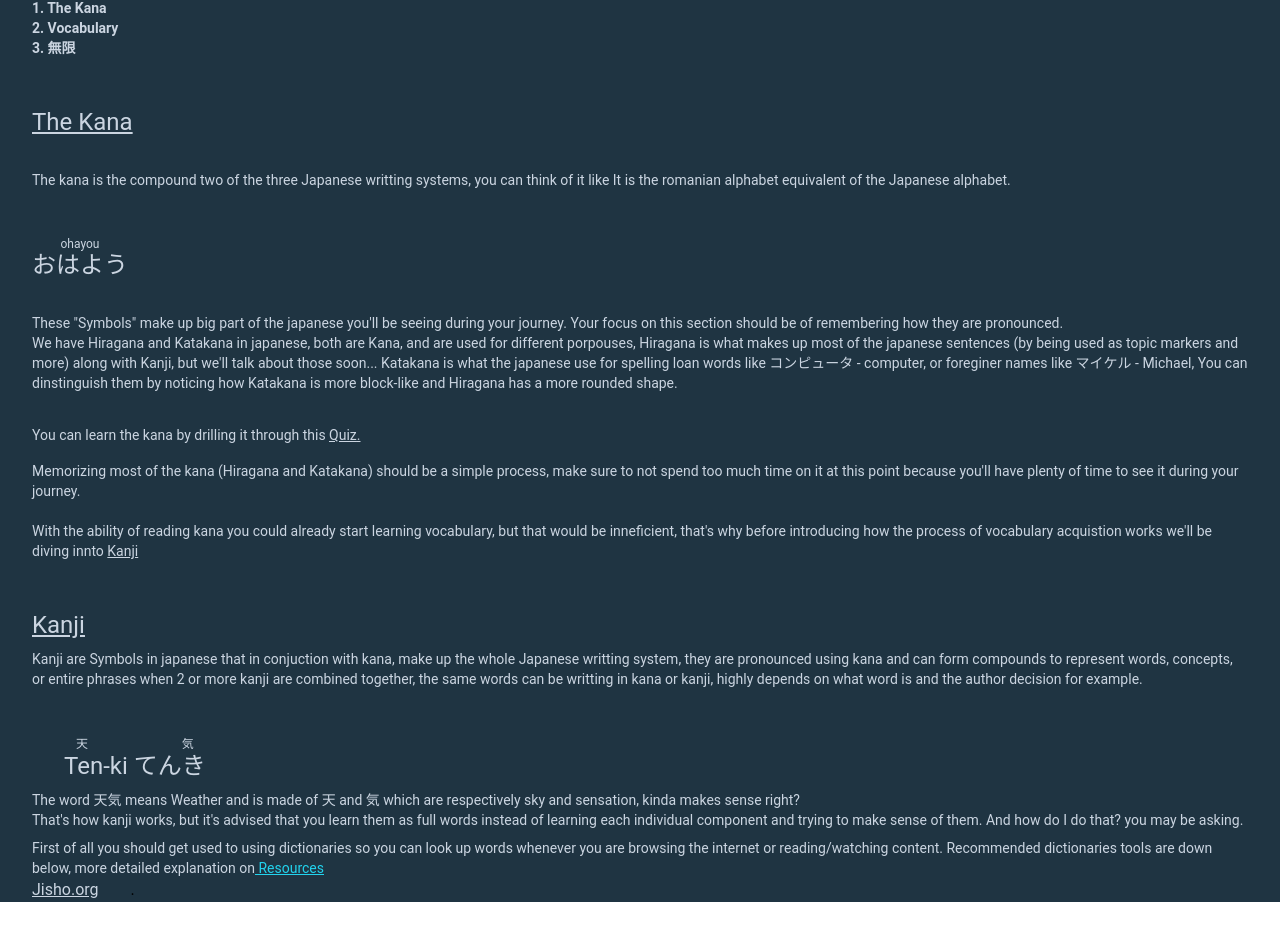
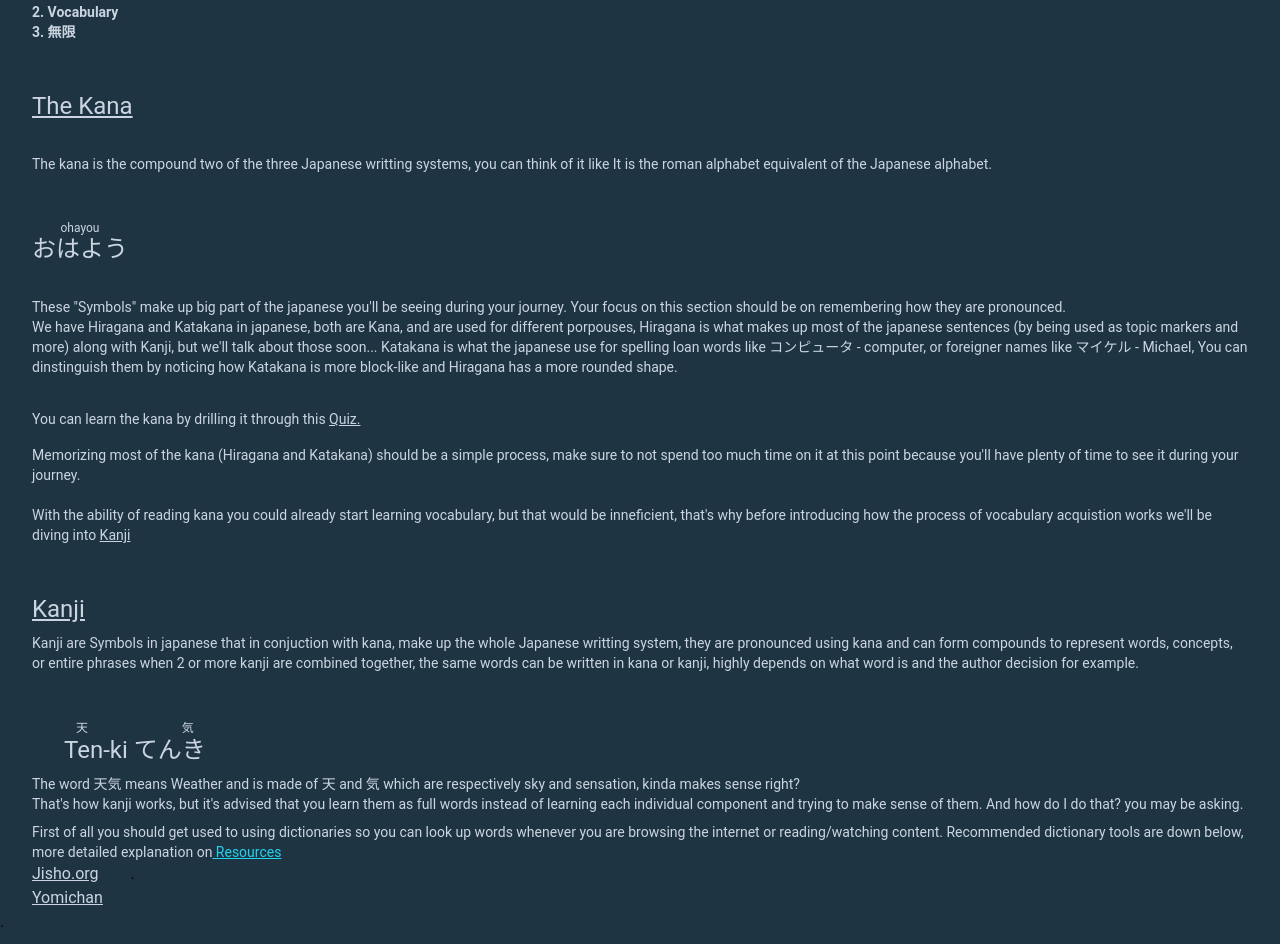
Before and after one commit to Shigure9934/Nulljp, a Next.js app: page /guide in a window 1280 px wide. Shown: the part 616-1560 px from the top of the page. Before the commit the page ends 1518 px from the top, so only its background shows below. Built offline with nearby package versions, Linux system fonts and the light colour scheme.

Commit message:
cleaned some code

```diff
--- a/pages/guide.js
+++ b/pages/guide.js
@@ -1,36 +1,49 @@
-import Header from '../components/header';
-import Image from 'next/image';
-import Link from 'next/link';
+import Header from "../components/header";
+import Image from "next/image";
+import Link from "next/link";
 
-function Guide(){
+function Guide() {
   return (
     <div>
       <Header />
       <div>
-            <h1 className='flex text-3xl px-8 pt-12 underline'>
-                Main Guide
-            </h1>
-            <p className='text-sm px-8 pt-8'>
+        <h1 className="flex text-3xl px-8 pt-8 underline">Main Guide</h1>
+        <p className="text-sm px-8 pt-8">
           So, how do I learn Japanese? you may be asking yourself. <br />
-                Well, first of all you need to have the right <strong> mindset  </strong> before you dive into seriously learning . <br />
-                After all It&apos;s something that takes a lot of time and effort, that&apos;s why this guide will start by guiding you into having the right mindset when it comes to learning Japanese. <br />
+          Well, first of all you need to have the right{" "}
+          <strong> mindset </strong> before you dive into seriously learning.{" "}
+          <br />
+          After all It&apos;s something that takes a lot of time and effort,
+          that&apos;s why this guide will start by guiding you into having the
+          right mindset when it comes to learning Japanese. <br />
         </p>
-            <h2 className='flex text-3xl px-8 pt-12 underline'>
-                The Mindset
-            </h2>
-            <p className='text-sm px-8 pt-8'>
-            The process of learning a language or anything long term  is something  <br />
-            hard, and you should acknowledge that, I won&apos;t tell you that it is simple <br />
-            or painless, It takes a lot of self commitment and <p className=' inline-block underline hover:text-cyan-700'><a href='https://en.wikipedia.org/wiki/Grit_(personality_trait)' target="_blank" rel="noreferrer" passHref>Grit</a>. </p>
+        <h2 className="flex text-3xl px-8 pt-12 underline">The Mindset</h2>
+        <p className="text-sm px-8 pt-8">
+          The process of learning a language or anything long term is something{" "}
+          <br />
+          hard, and you should acknowledge that, I won&apos;t tell you that it
+          is simple <br />
+          or painless, It takes a lot of self commitment and{" "}
+          <p className=" inline-block underline hover:text-cyan-700">
+            <a
+              href="https://en.wikipedia.org/wiki/Grit_(personality_trait)"
+              target="_blank"
+              rel="noreferrer"
+              passHref
+            >
+              Grit
+            </a>
+            .{" "}
           </p>
-        <h2 className='flex text-3xl px-8 pt-12 underline'>
-            The Process
-        </h2>
-        <p className='text-sm px-8 pt-8'>
-            So, after you have the right mindset, you should be ready to start learning Japanese, <br />
-            This section will show you the main resources and the process of actually being in contact with the language. <br />
         </p>
-        <p className='text-sm px-8 pt-8'>
+        <h2 className="flex text-3xl px-8 pt-12 underline">The Process</h2>
+        <p className="text-sm px-8 pt-8">
+          So, after you have the right mindset, you should be ready to start
+          learning Japanese, <br />
+          This section will show you the main resources and the process of
+          actually being in contact with the language. <br />
+        </p>
+        <p className="text-sm px-8 pt-8">
           Learning Japanese consists of three main acts: <br />
           <strong>
             1. The Kana <br />
@@ -38,77 +51,121 @@ function Guide(){
             3. 無限 <br />
           </strong>
         </p>
-            <h2 className='flex text-2xl px-8 pt-12 underline'>
-             The Kana
-            </h2>
-            <p className='text-sm px-8 pt-8'>
-                The kana is the compound two of the three Japanese writting
-                systems, you can think of it like
-                It is the romanian alphabet equivalent of the Japanese alphabet.
+        <h2 className="flex text-2xl px-8 pt-12 underline">The Kana</h2>
+        <p className="text-sm px-8 pt-8">
+          The kana is the compound two of the three Japanese writting systems,
+          you can think of it like It is the roman alphabet equivalent of the
+          Japanese alphabet.
         </p>
-            <h2 className='flex text-2xl px-8 pt-12 '>
+        <h2 className="flex text-2xl px-8 pt-12 ">
           <ruby>
-             <rb>  おはよう </rb>
-                <rt>  ohayou </rt>
+            <rb> おはよう </rb>
+            <rt> ohayou </rt>
           </ruby>
         </h2>
-            <p className='text-sm px-8 pt-8'>
-               These &quot;Symbols&quot; make up big part of the japanese you&apos;ll be seeing during your journey.
-               Your focus on this section should be of remembering how they are
-               pronounced. <br />
-               We have Hiragana and Katakana in japanese, both are Kana, and are used for different porpouses, Hiragana is what
-               makes up most of the japanese sentences (by being used as topic markers and more) along with Kanji, but we&apos;ll
-               talk about those soon...
-               Katakana is what the japanese use for spelling
-               loan words like コンピュータ - computer, or foreginer names like マイケル - Michael,
-               You can dinstinguish them by noticing how
-               Katakana is more block-like and Hiragana has a more rounded shape.
+        <p className="text-sm px-8 pt-8">
+          These &quot;Symbols&quot; make up big part of the japanese you&apos;ll
+          be seeing during your journey. Your focus on this section should be on
+          remembering how they are pronounced. <br />
+          We have Hiragana and Katakana in japanese, both are Kana, and are used
+          for different porpouses, Hiragana is what makes up most of the
+          japanese sentences (by being used as topic markers and more) along
+          with Kanji, but we&apos;ll talk about those soon... Katakana is what
+          the japanese use for spelling loan words like コンピュータ - computer,
+          or foreigner names like マイケル - Michael, You can dinstinguish them
+          by noticing how Katakana is more block-like and Hiragana has a more
+          rounded shape.
         </p>
-            <p className='text-sm px-8 pt-8 pb-4'>
-                You can learn the kana by drilling it through this <div className=' inline-block underline hover:text-cyan-700'>    <a href='https://djtguide.neocities.org/kana/index.html' target="_blank" rel="noreferrer" passHref>Quiz</a>. </div>
+        <p className="text-sm px-8 pt-8 pb-4">
+          You can learn the kana by drilling it through this{" "}
+          <div className=" inline-block underline hover:text-cyan-700">
+            {" "}
+            <a
+              href="https://djtguide.neocities.org/kana/index.html"
+              target="_blank"
+              rel="noreferrer"
+              passHref
+            >
+              Quiz
+            </a>
+            .{" "}
+          </div>
         </p>
-            <p className='text-sm px-8'>
-                Memorizing most of the kana (Hiragana and Katakana) should be a simple process, make sure to not spend too much time
-                on it at this point because you'll have plenty of time to see it during your journey.
+        <p className="text-sm px-8">
+          Memorizing most of the kana (Hiragana and Katakana) should be a simple
+          process, make sure to not spend too much time on it at this point
+          because you'll have plenty of time to see it during your journey.
         </p>
-            <p className='text-sm px-8'>
+        <p className="text-sm px-8">
           <br />
-                With the ability of reading kana you could already start learning vocabulary,  but that would be inneficient, that's why before introducing how the process of vocabulary acquistion
-                works we'll be diving innto <u>Kanji</u>
-
-                <h2 className='flex text-2xl pt-12 underline'>
-                    Kanji
-                </h2>
-                <p className='text-sm pt-2'>
-                    Kanji are Symbols in japanese that in conjuction with kana, make up the whole Japanese
-                    writting system, they are pronounced using kana and can form compounds to represent
-                   words, concepts, or entire phrases when 2 or more kanji are combined together, the same words can
-                   be writting in kana or kanji, highly depends on what word is and the author decision for example.
+          With the ability of reading kana you could already start learning
+          vocabulary, but that would be inneficient, that's why before
+          introducing how the process of vocabulary acquistion works we'll be
+          diving into <u>Kanji</u>
+          <h2 className="flex text-2xl pt-12 underline">Kanji</h2>
+          <p className="text-sm pt-2">
+            Kanji are Symbols in japanese that in conjuction with kana, make up
+            the whole Japanese writting system, they are pronounced using kana
+            and can form compounds to represent words, concepts, or entire
+            phrases when 2 or more kanji are combined together, the same words
+            can be written in kana or kanji, highly depends on what word is and
+            the author decision for example.
           </p>
-                <h2 className='flex text-2xl px-8 pt-12 '>
+          <h2 className="flex text-2xl px-8 pt-12 ">
             <ruby>
               <p>Ten-ki</p>
-             <rb>  てんき </rb>
+              <rb> てんき </rb>
               <rt> 天気 </rt>
             </ruby>
           </h2>
-            <p className='flex pt-2'>
-                The word 天気 means Weather and is made of 天 and 気 which are respectively
-                sky and sensation, kinda makes sense right? <br/>
-                That's how kanji works, but it's advised that you learn them as full words
-                instead of learning each individual component and trying to make sense of them.
-                And how do I do that? you may be asking.
+          <p className="flex pt-2">
+            The word 天気 means Weather and is made of 天 and 気 which are
+            respectively sky and sensation, kinda makes sense right? <br />
+            That's how kanji works, but it's advised that you learn them as full
+            words instead of learning each individual component and trying to
+            make sense of them. And how do I do that? you may be asking.
           </p>
         </p>
-            <p className='px-8 text-sm flex-inline pt-2'>
-            First of all you should get used to using dictionaries so you can look up words whenever you are browsing the internet
-            or reading/watching content. Recommended dictionaries tools are down below, more detailed explanation on
-           <p className='inline text-cyan-400'>
-            <Link className=' text-cyan-400 underline' href='./resources' passHref><u> Resources </u></Link>
+        <p className="px-8 text-sm flex-inline pt-2">
+          First of all you should get used to using dictionaries so you can look
+          up words whenever you are browsing the internet or reading/watching
+          content. Recommended dictionary tools are down below, more detailed
+          explanation on
+          <p className=" cursor-pointer inline text-cyan-400">
+            <Link
+              className=" text-cyan-400 underline cursor-pointer"
+              href="./resources"
+              passHref
+            >
+              <u> Resources</u>
+            </Link>
           </p>
         </p>
-           <p className='px-8 inline-block underline hover:text-cyan-700'><a href='https://en.wikipedia.org/wiki/Grit_(personality_trait)' target="_blank" rel="noreferrer" passHref>Jisho.org</a> </p>.
+        <p className="px-8 inline-block underline hover:text-cyan-700">
+          <a
+            href="https://jisho.org/"
+            target="_blank"
+            rel="noreferrer"
+            passHref
+          >
+            Jisho.org
+          </a>{" "}
+        </p>
+        .
+        <p className="px-8 inline- underline hover:text-cyan-700">
+          <a
+            href="https://foosoft.net/projects/yomichan/"
+            target="_blank"
+            rel="noreferrer"
+            passHref
+          >
+            Yomichan
+          </a>{" "}
+        </p>
+        .
       </div>
+      {/*  padding for the footer */}
+      <div class="ghost" className="pb-8"></div>
     </div>
   );
 }
```
Also changed, not shown: pages/index.js (+20 -19 lines), pages/resources.js (+10 -6 lines), styles/globals.css (+14 -19 lines). Lines whose indentation alone changed are shown as unchanged.
